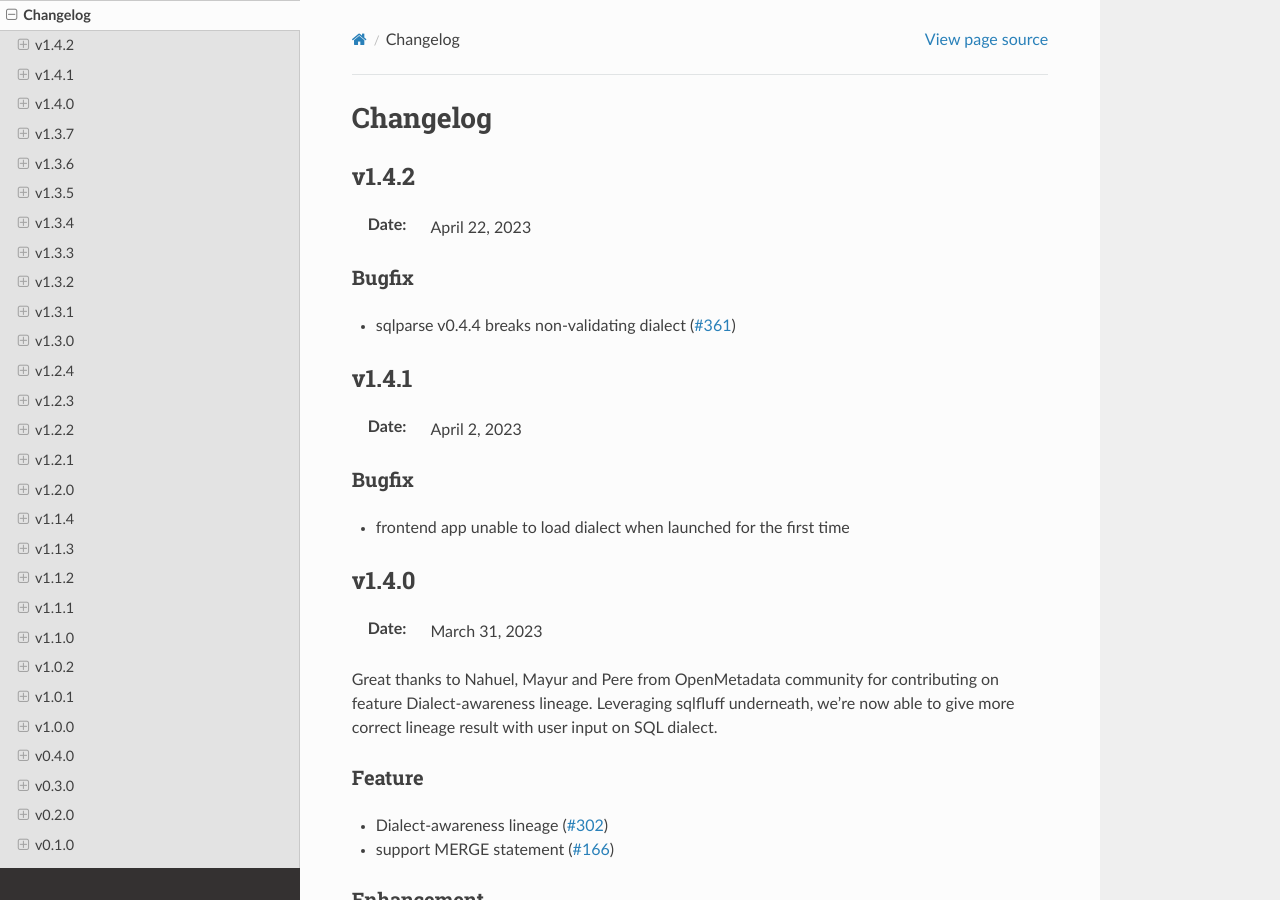
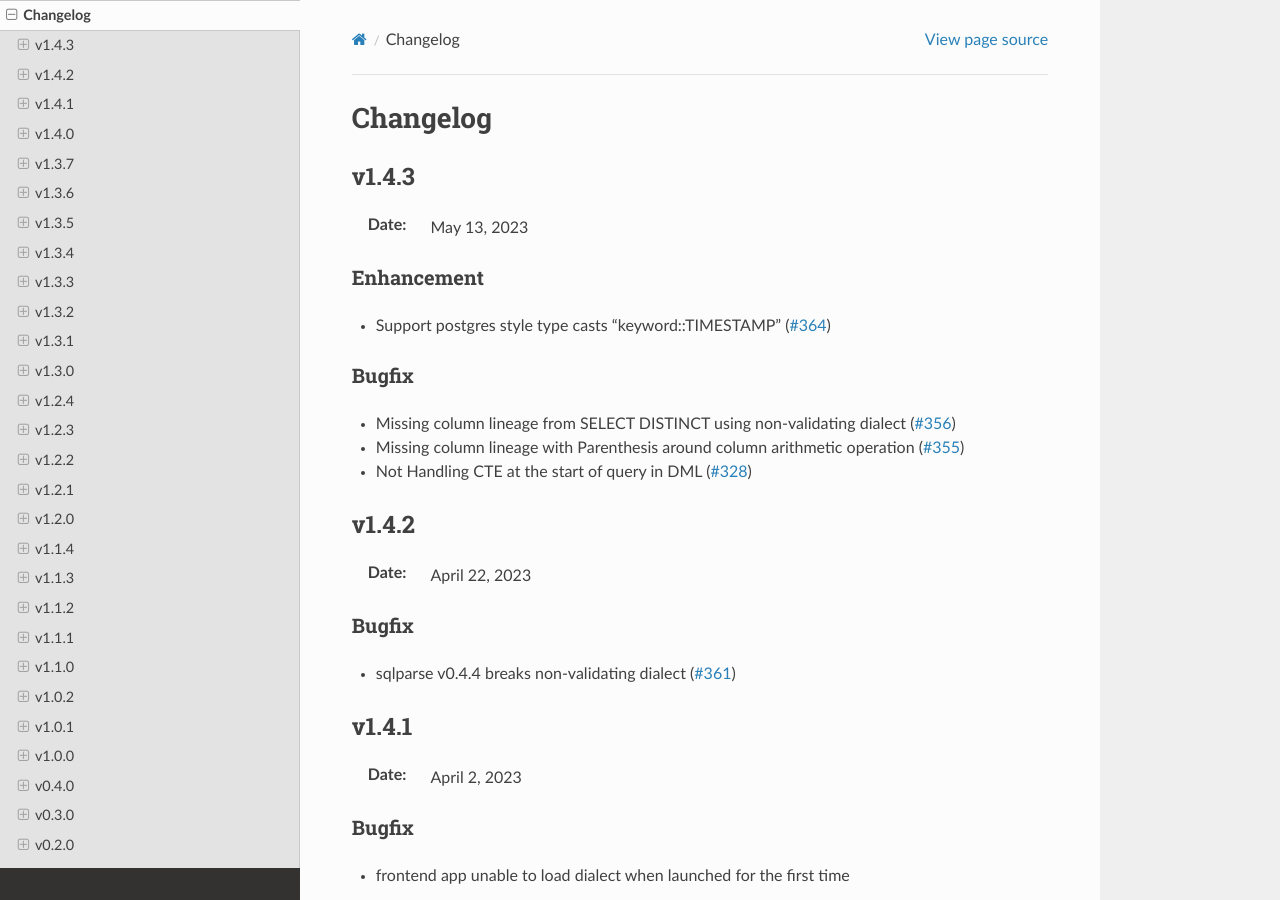
Before and after one commit to reata/sqllineage, a Sphinx documentation site: the page built from docs/release_note/changelog.rst, in a window 1280 px wide and 900 px high. Built offline with Sphinx 7.4.7 and the Read the Docs theme 2.0.0, drawn with Linux system fonts in a browser that asks for light colours.

Commit message:
chore: bump version to v1.4.3 (#370)

```diff
--- a/docs/release_note/changelog.rst
+++ b/docs/release_note/changelog.rst
@@ -1,6 +1,20 @@
 *********
 Changelog
 *********
+
+v1.4.3
+======
+:Date: May 13, 2023
+
+Enhancement
+-------------
+* Support postgres style type casts "keyword::TIMESTAMP" (`#364 <https://github.com/reata/sqllineage/issues/364>`_)
+
+Bugfix
+-------------
+* Missing column lineage from SELECT DISTINCT using non-validating dialect (`#356 <https://github.com/reata/sqllineage/issues/356>`_)
+* Missing column lineage with Parenthesis around column arithmetic operation (`#355 <https://github.com/reata/sqllineage/issues/355>`_)
+* Not Handling CTE at the start of query in DML (`#328 <https://github.com/reata/sqllineage/issues/328>`_)
 
 v1.4.2
 ======
--- a/sqllineage/__init__.py
+++ b/sqllineage/__init__.py
@@ -2,7 +2,7 @@ import os
 
 
 NAME = "sqllineage"
-VERSION = "1.4.2"
+VERSION = "1.4.3"
 DEFAULT_LOGGING = {
     "version": 1,
     "disable_existing_loggers": False,
```
Also changed, not shown: 2 other files.
